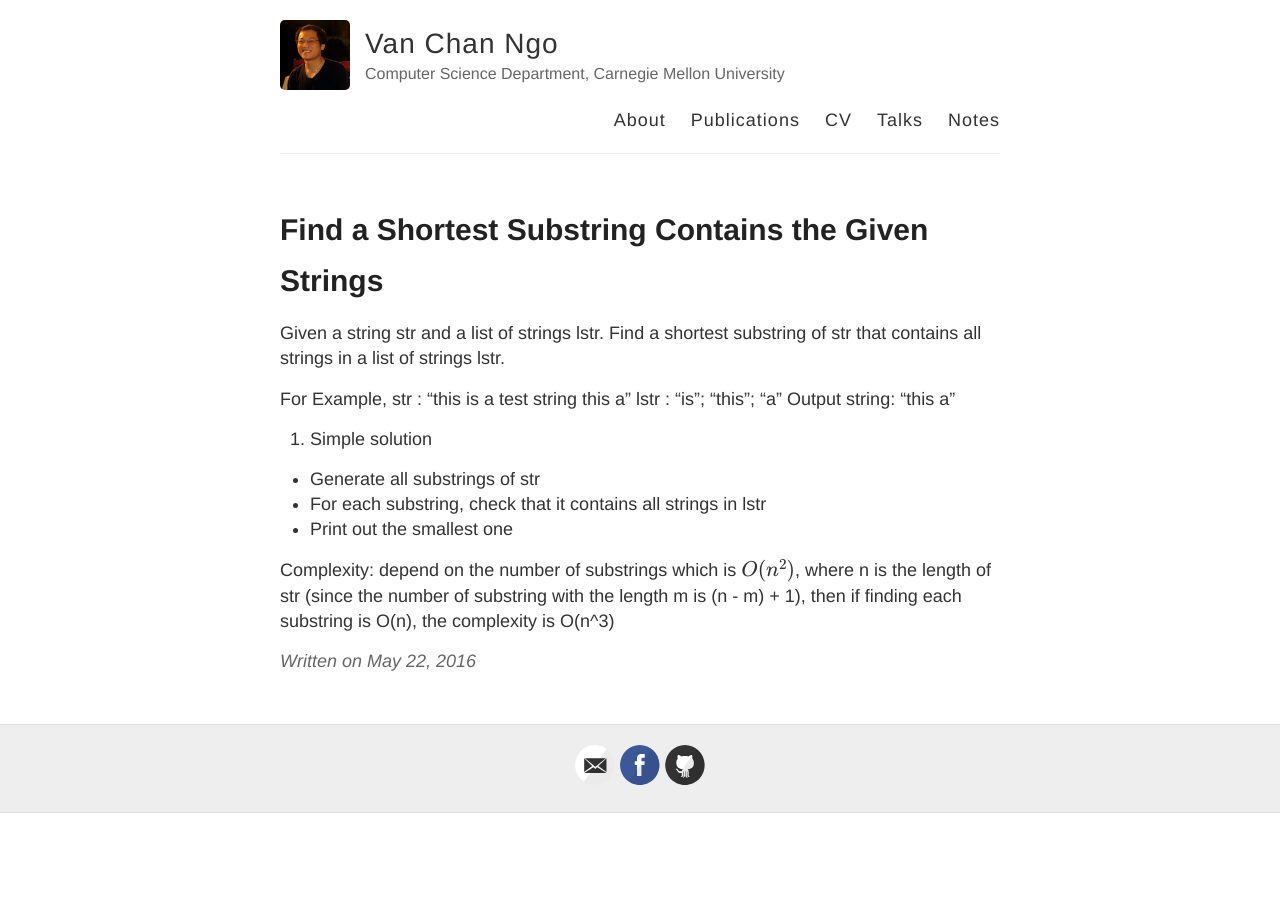
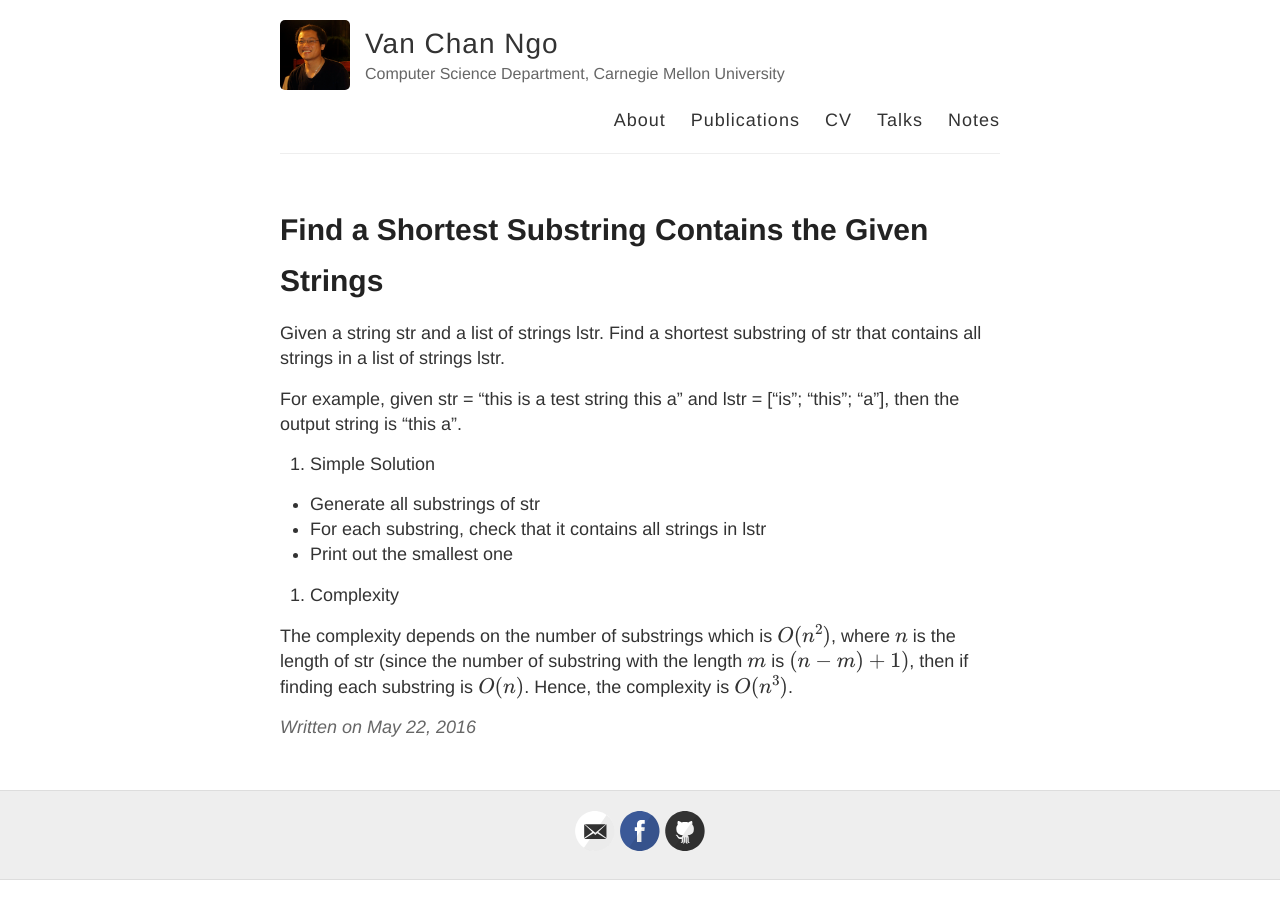
Before and after one commit to channgo2203/channgo2203.github.io, a Jekyll site: the page built from _posts/2016-5-22-strpuzzle1.md, in a window 1280 px wide. Built offline with Jekyll 4.4.1, drawn with Linux system fonts in a browser that asks for light colours; formulas are drawn with MathJax 3.

Commit message:
Updated 2016-5-22-strpuzzle1.md

```diff
--- a/_posts/2016-5-22-strpuzzle1.md
+++ b/_posts/2016-5-22-strpuzzle1.md
@@ -7,17 +7,14 @@ published: true
 Given a string str and a list of strings lstr. Find a shortest substring of str that
 contains all strings in a list of strings lstr.
 
-For Example,
-str : “this is a test string this a”
-lstr : “is”; "this"; "a"
-Output string: “this a”
+For example, given str = “this is a test string this a” and lstr = [“is”; "this"; "a"], then the output string is “this a”.
 
-1. Simple solution
+1. Simple Solution
 
 - Generate all substrings of str
 - For each substring, check that it contains all strings in lstr
 - Print out the smallest one
 
-Complexity: depend on the number of substrings which is \\(O(n^2)\\), where n is the length of
-str (since the number of substring with the length m is (n - m) + 1), then if finding each
-substring is O(n), the complexity is O(n^3)
+2. Complexity
+
+The complexity depends on the number of substrings which is \\(O(n^2)\\), where \\(n\\) is the length of str (since the number of substring with the length \\(m\\) is \\((n - m) + 1)\\), then if finding each substring is \\(O(n)\\). Hence, the complexity is \\(O(n^3)\\).
```
